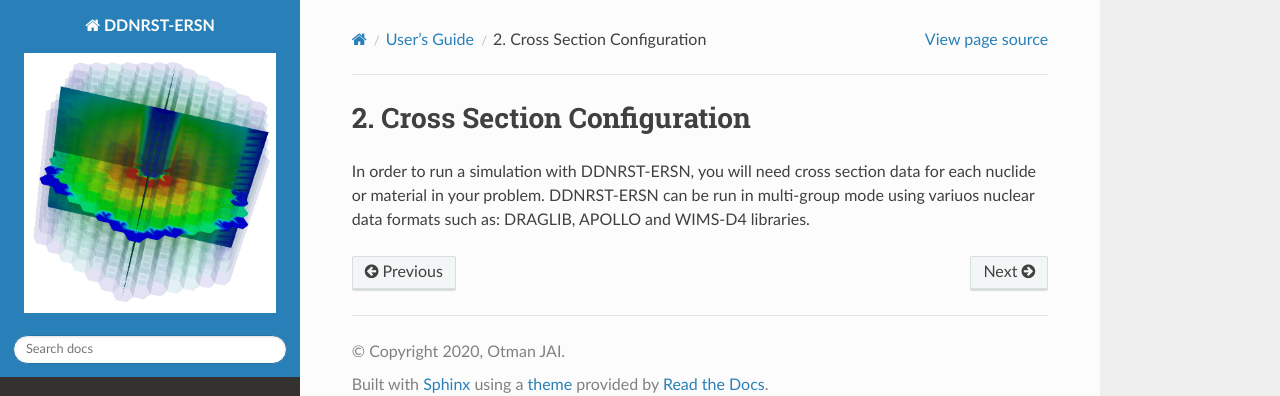
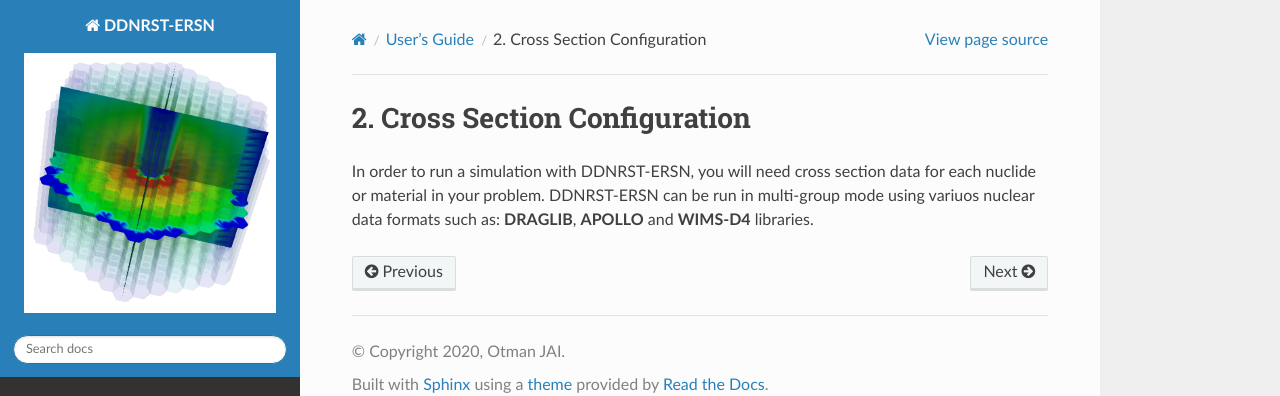
Before and after one commit to otmanjai/DDNRS-ERSN, a Sphinx documentation site: the page built from docs/source/usersguide/cross_sections.rst, in a window 1280 px wide. Shown: the top 396 px of the page. Built offline with Sphinx 7.4.7 and the Read the Docs theme 2.0.0, drawn with Linux system fonts in a browser that asks for light colours; pages that are not in the unit, such as notebooks, are missing from menus.

```diff
--- a/docs/source/usersguide/cross_sections.rst
+++ b/docs/source/usersguide/cross_sections.rst
@@ -6,4 +6,4 @@ Cross Section Configuration
 
 In order to run a simulation with DDNRST-ERSN, you will need cross section data for
 each nuclide or material in your problem. DDNRST-ERSN can be run in multi-group mode using variuos nuclear data formats such as:
-DRAGLIB, APOLLO and WIMS-D4 libraries.
+**DRAGLIB**, **APOLLO** and **WIMS-D4** libraries.
```
